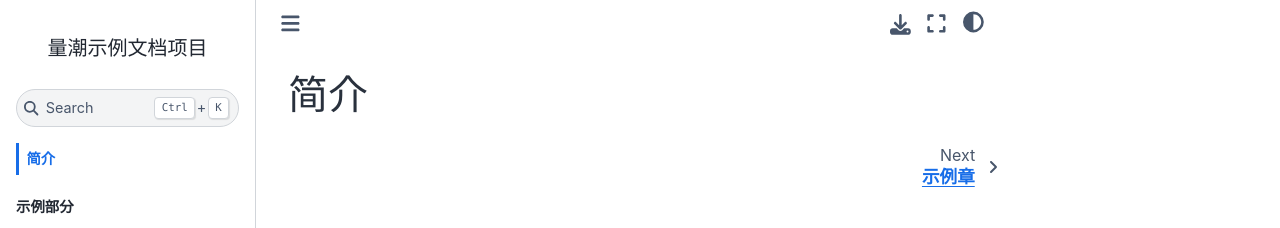
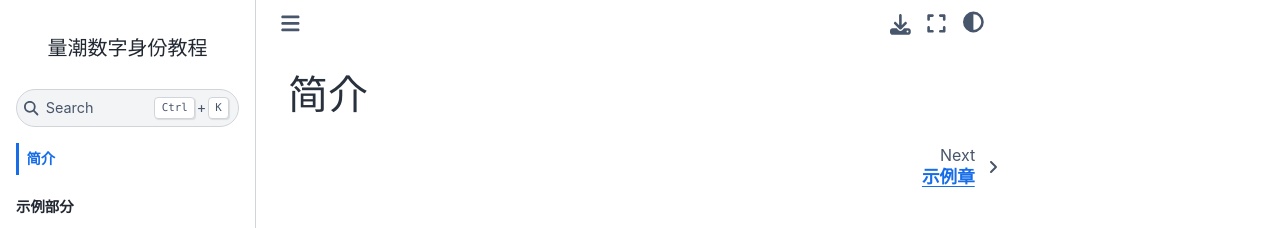
Before and after one commit to quanttide/quanttide-tutorial-of-digital-identities, a Jupyter Book: the page built from index.md, in a window 1280 px wide. Shown: the top 228 px of the page. Built offline with Jupyter Book 1.0.4 settings and Sphinx 7.4.7 and the Sphinx Book theme 1.1.4, drawn with Linux system fonts in a browser that asks for light colours.

Commit message:
init: create project

```diff
--- a/_config.yml
+++ b/_config.yml
@@ -1,7 +1,7 @@
 # https://jupyterbook.org/en/stable/customize/config.html
-name: quanttide-example-of-documentation
-title: 量潮示例文档项目
+name: quanttide-tutorial-of-digital-identities
+title: 量潮数字身份教程
 author: 量潮科技
-description: 量潮文档项目实例
+description: 量潮数字身份教程
 # Jupyter Book Config
 only_build_toc_files: true
```
Also changed, not shown: README.md (+1 -1 lines).
